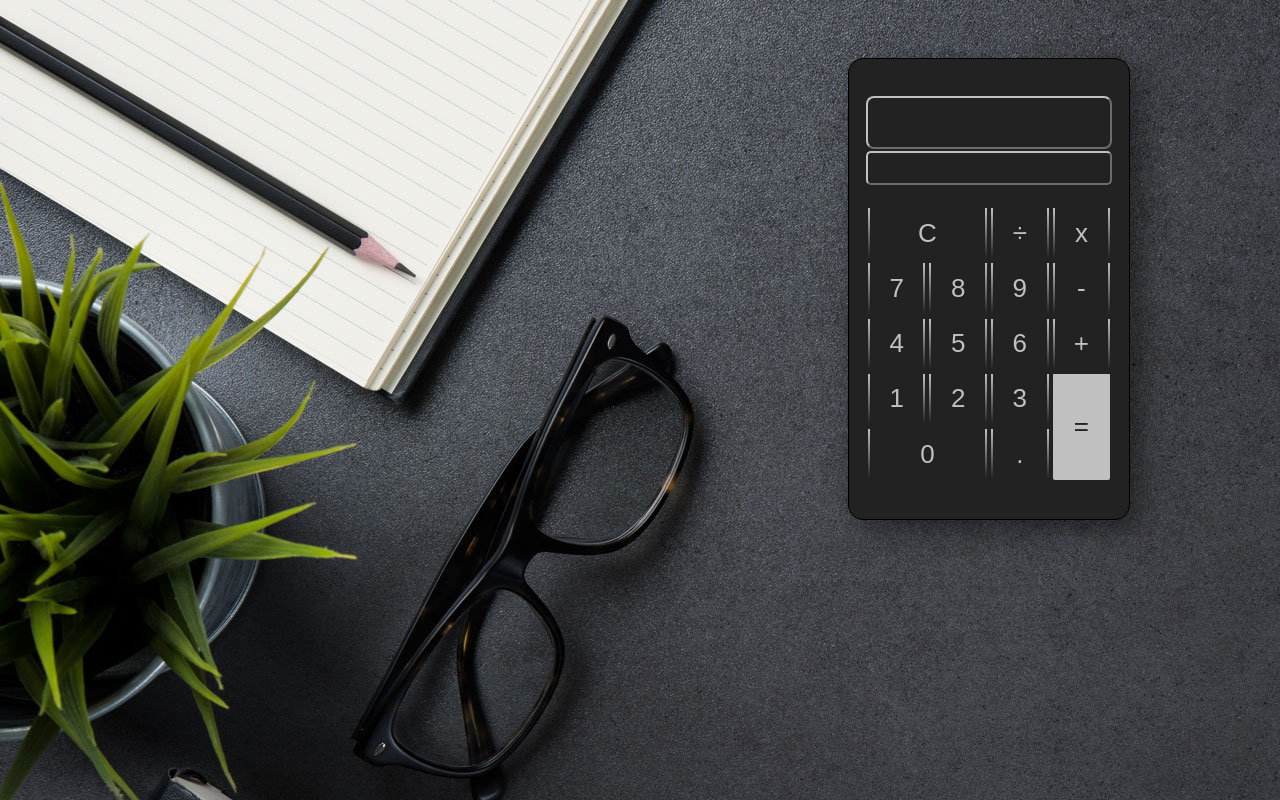
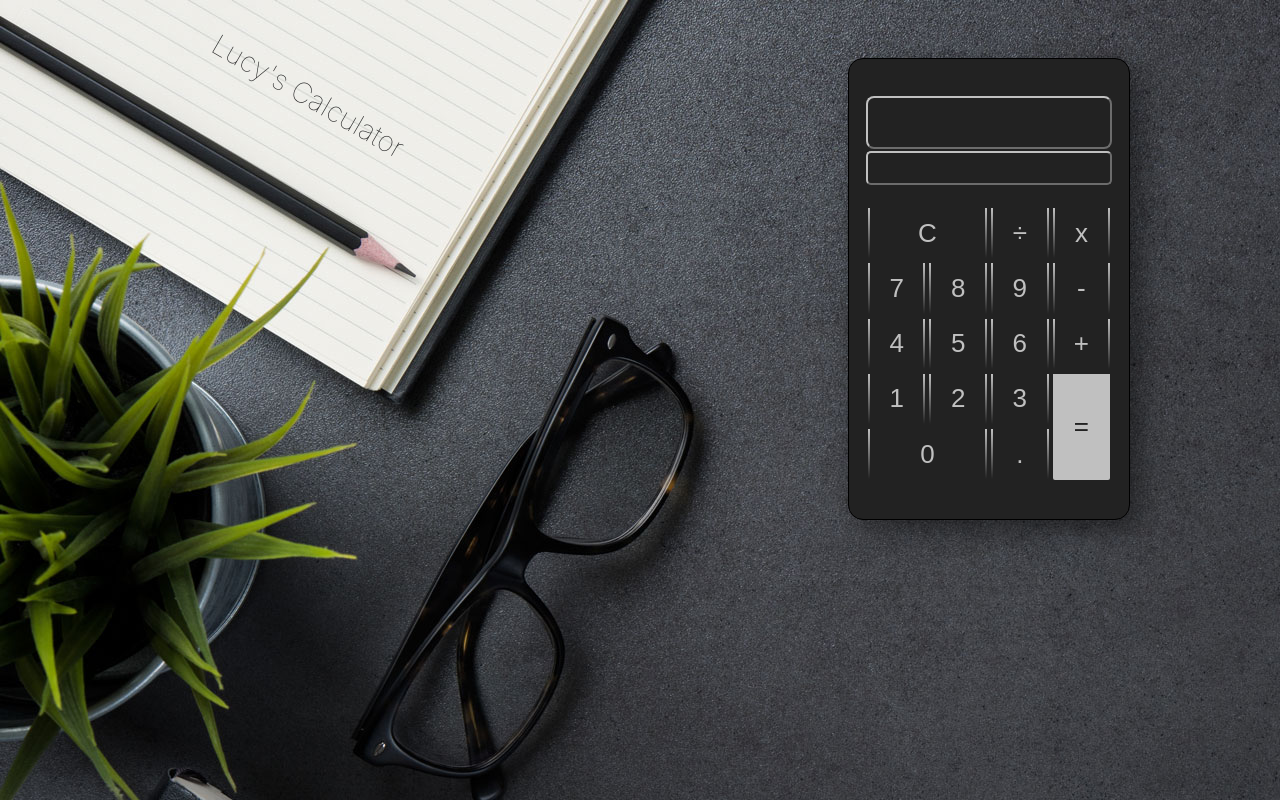
Before and after one commit to lucyewright/Calculator, a website with bundled scripts: page index.html in a window 1280 px wide. Built offline with nearby package versions, Linux system fonts and the light colour scheme.

Commit message:
added header and lang tags

```diff
--- a/index.html
+++ b/index.html
@@ -1,5 +1,5 @@
 <!DOCTYPE html>
-<html>
+<html lang="en">
 
 <head>
     <meta charset="utf-8" />
@@ -10,6 +10,7 @@
 </head>
 
 <body>
+    <h2 id="header">Lucy's Calculator</h2>
     <main id="calculator">
         <p id="display" class="screen"></p>
         <p id="running" class="screen"></p>
--- a/style.css
+++ b/style.css
@@ -4,6 +4,16 @@ body {
     Ubuntu, Cantarell, "Open Sans", "Helvetica Neue", sans-serif;
   background: url(business-desk-background.jpg);
   background-repeat: no-repeat;
+}
+
+#header {
+  font-size: 28px;
+  font-weight: 100;
+  color: rgb(34, 34, 34);
+  position: absolute;
+  left: 200px;
+  top: 56px;
+  transform: rotate(30deg);
 }
 
 main {
```
